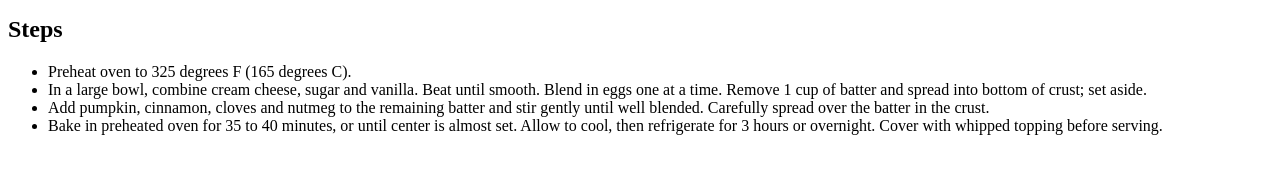
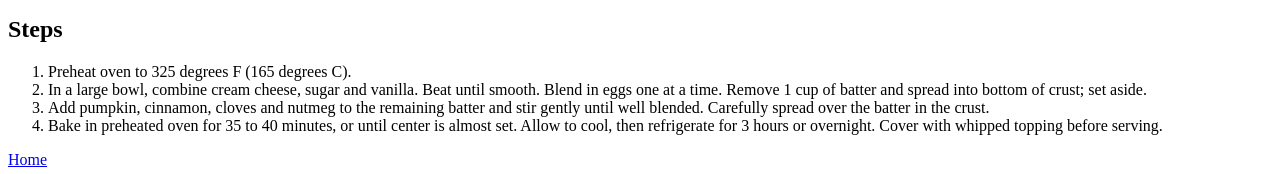
Before and after one commit to FSOsuit/odin-recipes, a plain HTML site: page recipes/pcheesecake.html in a window 1280 px wide. Shown: the part 1211-1385 px from the top of the page. Before the commit the page ends 1362 px from the top, so only its background shows below. Drawn offline with Linux system fonts and the light colour scheme.

Commit message:
added homepage link to all recipes

```diff
--- a/recipes/pcheesecake.html
+++ b/recipes/pcheesecake.html
@@ -27,11 +27,13 @@
         </ul>
 
         <h2>Steps</h2>
-        <ul>
+        <ol>
             <li>Preheat oven to 325 degrees F (165 degrees C).</li>
             <li>In a large bowl, combine cream cheese, sugar and vanilla. Beat until smooth. Blend in eggs one at a time. Remove 1 cup of batter and spread into bottom of crust; set aside.</li>
             <li>Add pumpkin, cinnamon, cloves and nutmeg to the remaining batter and stir gently until well blended. Carefully spread over the batter in the crust.</li>
             <li>Bake in preheated oven for 35 to 40 minutes, or until center is almost set. Allow to cool, then refrigerate for 3 hours or overnight. Cover with whipped topping before serving.</li>
-        </ul>
+        </ol>
+
+        <a href="../index.html">Home</a>
     </body>
 </html>
```
Also changed, not shown: recipes/lasagna.html (+2 -0 lines), recipes/roast_turkey.html (+2 -0 lines).
